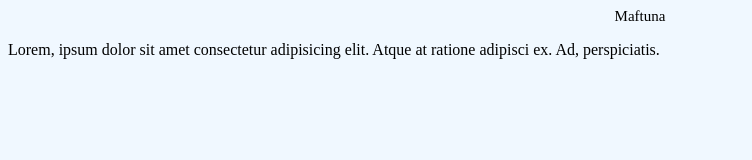
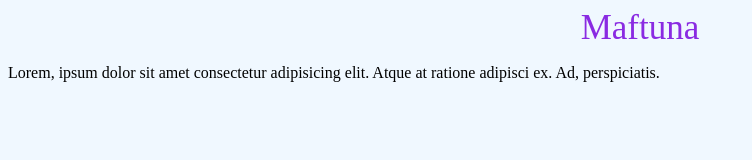
Before and after one commit to Maftuna74/personal-vebsayt, a plain HTML site: page index.html in a window 1280 px wide. Shown: the whole page, without its empty margins (0-752 px from the left). Drawn offline with Linux system fonts and the light colour scheme.

Commit message:
css ozgartirdim

```diff
--- a/main.css
+++ b/main.css
@@ -3,5 +3,6 @@ body{
 }
 .name{
     text-align: center;
-    font-size: 15px;
+    font-size: 35px;
+    color: blueviolet;
 }
```
